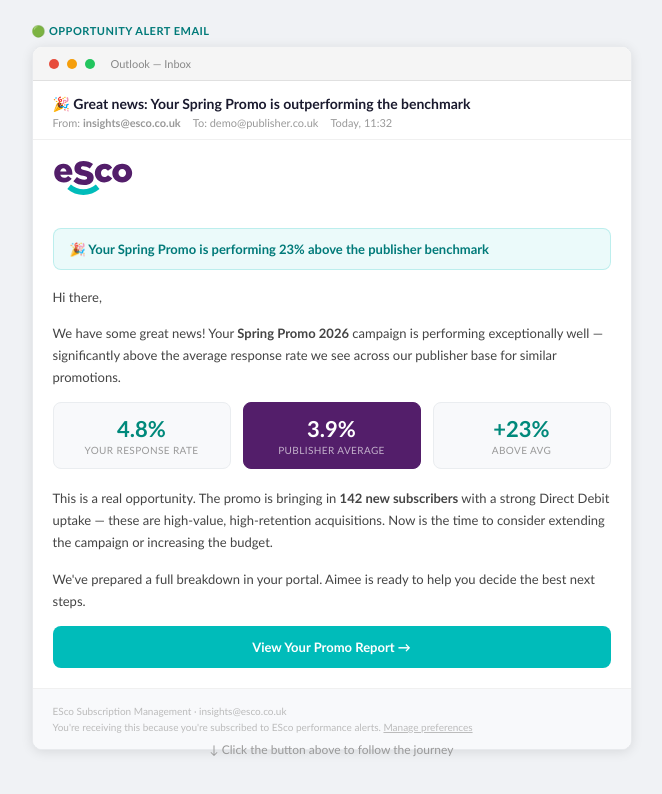
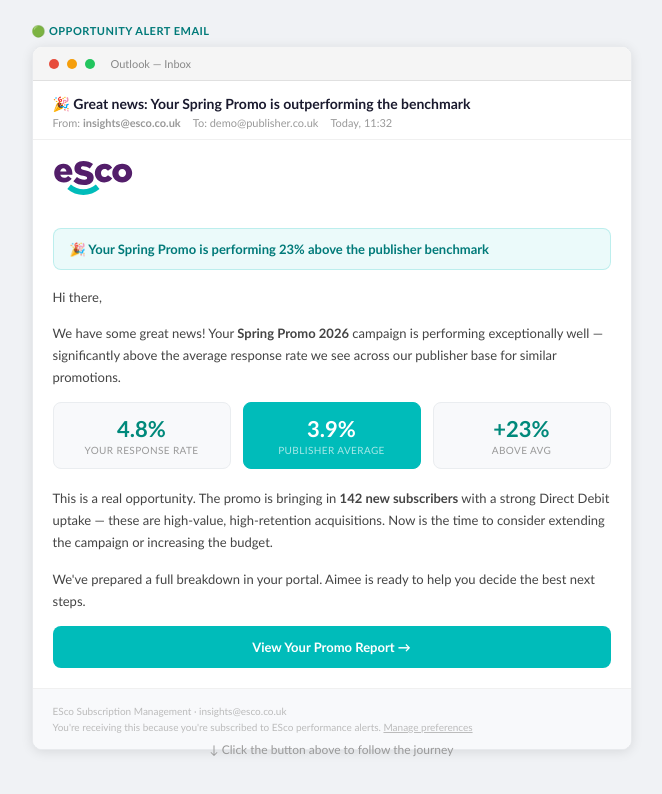
Before and after one commit to robgreenwork/robgreen.work-clientportalv2, a plain HTML site: page index.html in a window 1280 px wide. Both pictures are taken after a click on the element "📧 Spring Promo Alert Email". Shown: the whole page, without its empty margins (308-970 px from the left). Drawn offline with nearby package versions, Linux system fonts and the light colour scheme.

Commit message:
Change benchmark stat to Verdigris teal to differentiate from purple CTA button
Co-Authored-By: Claude Sonnet 4.6 <noreply@anthropic.com>

```diff
--- a/index.html
+++ b/index.html
@@ -501,8 +501,8 @@
             border: 1px solid #eaedf0;
         }
         .email-stat.benchmark {
-            background: #531E6A;
-            border-color: #531E6A;
+            background: #00BCBA;
+            border-color: #00BCBA;
         }
         .email-stat.benchmark .email-stat-value { color: #ffffff; }
         .email-stat.benchmark .email-stat-label { color: rgba(255,255,255,0.65); }
```
